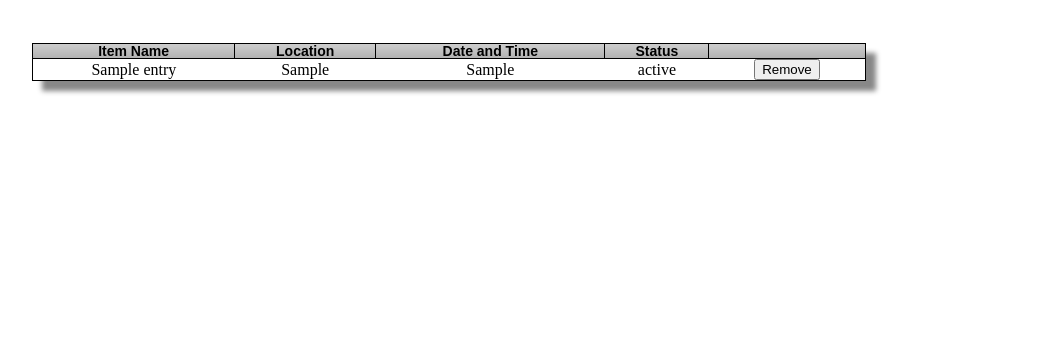
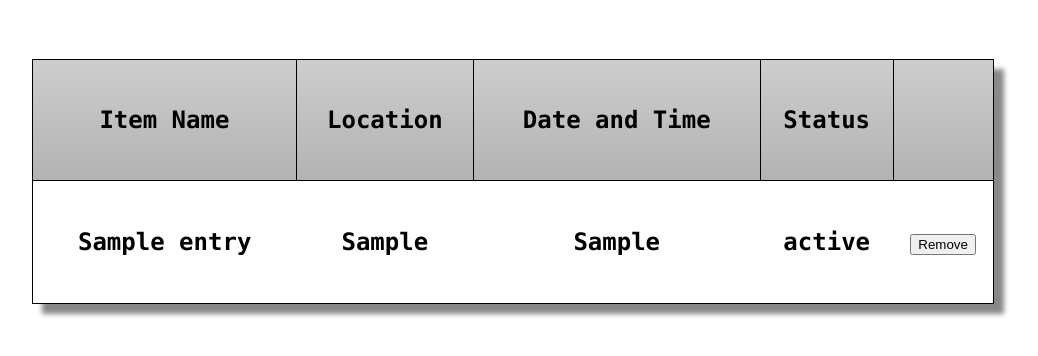
Before and after one commit to kellyaj/bearclaw, a Flask app: template templates/index.html in a window 1280 px wide. Shown: the top 356 px of the page, without its empty margins (32-1070 px from the left). Run offline with Flask 2, Linux system fonts and the light colour scheme; the template is opened without the code that fills it: most values are stand-ins (such as "Sample title", 1, 10 or a date in 2020).

Commit message:
style changes to fonts

```diff
--- a/static/main.css
+++ b/static/main.css
@@ -53,14 +53,21 @@ table {
 */
 
 .container {
-  margin-top: 2.7em;
+  margin-top: 3.7em;
   margin-left: 4em;
-  width: 65%;
+  width: 75%;
 }
 .container td {
+  font-family: "Lucida Console", Monaco, monospace;
+  font-size: 150%;
+  font-weight: 900;
+  padding: 2em 0 2em 0;
   text-align: center;
   vertical-align: middle;
 }
+/*
+  being lazy re:table styling
+*/
 
 .package-table {
   margin:0px;padding:0px;
@@ -119,8 +126,6 @@ table {
   border-width:0px 1px 1px 0px;
   text-align:left;
   padding:7px;
-  font-size:10px;
-  font-family:Arial;
   font-weight:normal;
   color:#000000;
 }.package-table tr:last-child td{
@@ -139,8 +144,6 @@ table {
   border:0px solid #000000;
   text-align:center;
   border-width:0px 0px 1px 1px;
-  font-size:14px;
-  font-family:Arial;
   font-weight:bold;
   color:#000000;
 }
```
